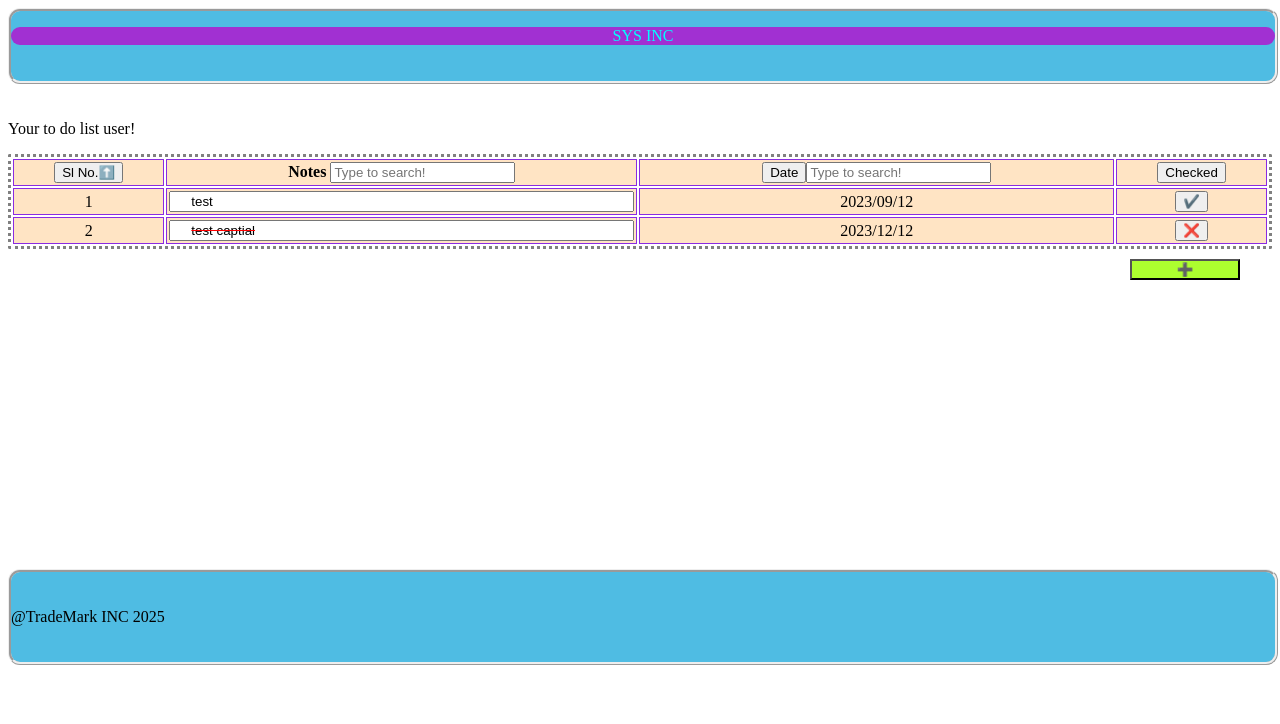
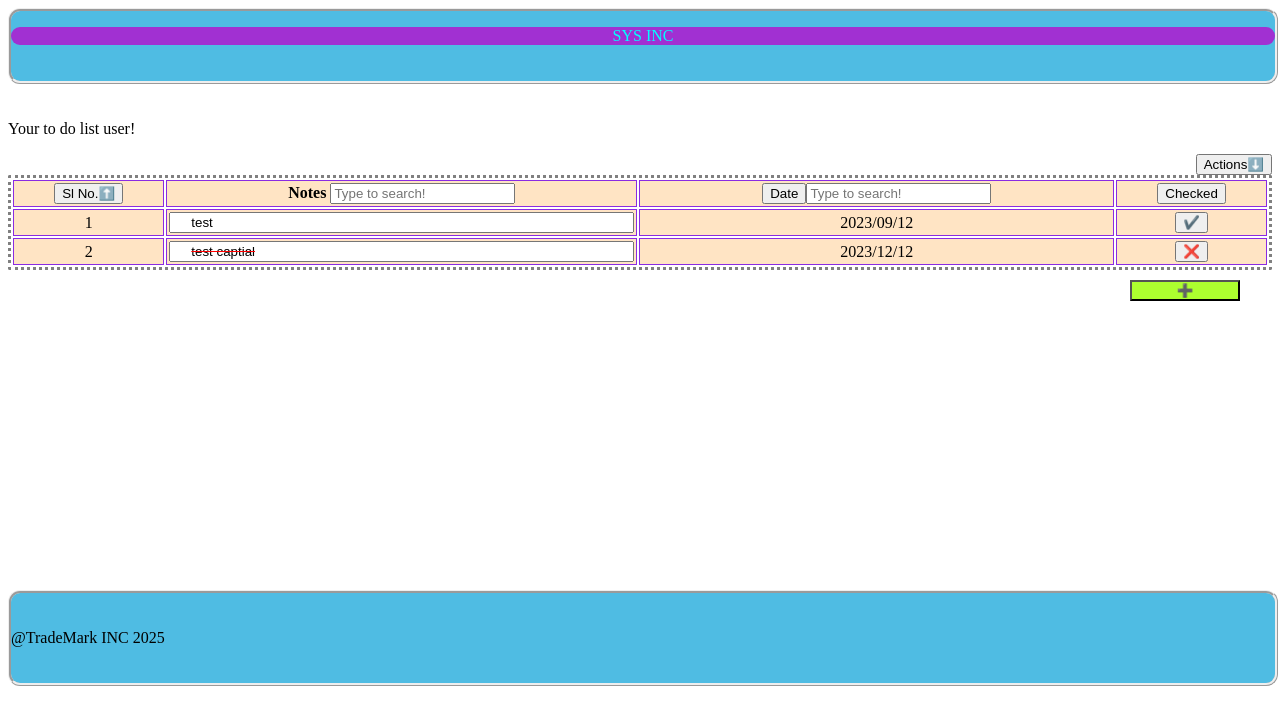
Before and after one commit to ashish1ankit/spacv, an Angular app: page /todo in a window 1280 px wide. Shown: the top 724 px of the page. Built offline with nearby package versions, Linux system fonts and the light colour scheme.

Commit message:
added dropdown

```diff
--- a/src/app/feature/todo/todo.css
+++ b/src/app/feature/todo/todo.css
@@ -26,3 +26,18 @@ th,td{
 .mainDiv{
  padding-bottom: 300px;
      padding-top: 20px;}
+
+.btn-right-drp-down{
+    float: right;
+}
+.drop-down-content{
+    display: none;
+  position: absolute;
+   background-color: #95baff;
+  min-width: 160px;
+  box-shadow: 0px 8px 16px 0px rgba(0,0,0,0.2);
+  z-index: 1;
+}
+.drop-down-content.show {
+  display: block;
+}
--- a/src/app/feature/todo/todo.html
+++ b/src/app/feature/todo/todo.html
@@ -1,6 +1,17 @@
 <div class="mainDiv">
+    <div>
 <p>Your to do list user! </p>
+<div class="btn-right-drp-down">
+<button (click)="actionToggleStatus()" class="act-drp-down-btn">Actions{{!actionTogleStatus?'⬇️':'⬆️'}}</button>
+<div class="drop-down-content" [ngClass]="{'show':actionTogleStatus}">
+<a>Upload Excel</a>
+<a>Download Excel</a>
+</div>
+<div>
 
+</div>
+</div>
+</div>
     <!-- <div class="seachInput">
 <input type="text" placeholder="Type to search!"/>
 </div> -->
--- a/src/app/feature/todo/todo.ts
+++ b/src/app/feature/todo/todo.ts
@@ -18,7 +18,7 @@ export class Todo {
     this.searchNotesInput = this.userNotesData;
   }
   // constructor(private router: Router) { }
-
+actionTogleStatus = false;
   sortSlStatus = false;
   preDateStatus = false;
   sortDateStatus = false;
@@ -58,7 +58,11 @@ export class Todo {
       this.countSort = 0;
     }
   }
-
+actionToggleStatus() {
+  this.actionTogleStatus = !this.actionTogleStatus;
+    // console.log(JSON.stringify(data.userNotesData));
+    // this.userNotesData = data;
+  }
   toggelSortByDate() {
     // console.log("methdohi: toggelSortByDate"+JSON.stringify(this.listData));
     this.preDateStatus = true;
```
